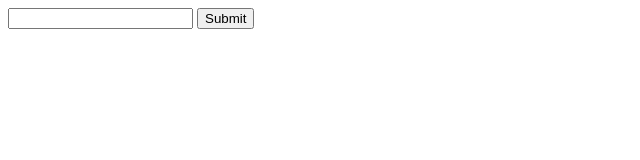
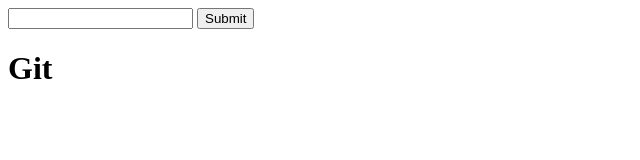
Before and after one commit to ManiRamezanpour/git-Test, a plain HTML site: page index.html in a window 1280 px wide. Shown: the full height of the page, 0-640 px from the left. Drawn offline with Linux system fonts and the light colour scheme.

Commit message:
all file was change

```diff
--- a/index.html
+++ b/index.html
@@ -11,5 +11,6 @@
       <input type="text" name="" id="" />
       <input type="button" value="Submit" />
     </form>
+    <h1>Git</h1>
   </body>
 </html>
--- a/index.js
+++ b/index.js
@@ -1,3 +1,4 @@
 console.log("git test");
 
 alert("mani");
+console.log(MRpo);
```
